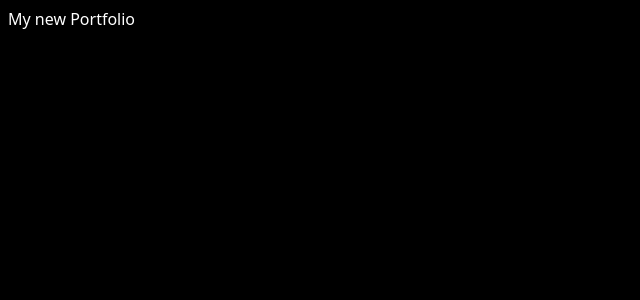
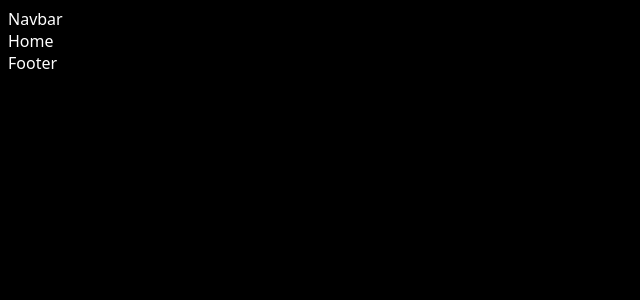
Before and after one commit to LouisWdev/myPortfolio, a React (Vite) app: page / in a window 1280 px wide. Shown: the top 300 px of the page, without its empty margins (0-640 px from the left). Built offline with nearby package versions, Linux system fonts and the light colour scheme.

Commit message:
File structuring

```diff
--- a/src/App.tsx
+++ b/src/App.tsx
@@ -1,8 +1,17 @@
+// Components
+import Navbar from "./components/Navbar"
+import Footer from "./components/Footer"
+
+// Pages
+import Home from "./pages/Home"
+
 function App() {
 
   return (
     <>
-     My new Portfolio
+     <Navbar />
+       <Home />
+      <Footer />
     </>
   )
 }
--- /dev/null
+++ b/src/components/Footer.tsx
@@ -0,0 +1,9 @@
+import React from 'react'
+
+const Footer = () => {
+  return (
+    <div>Footer</div>
+  )
+}
+
+export default Footer
--- /dev/null
+++ b/src/components/Navbar.tsx
@@ -0,0 +1,9 @@
+import React from 'react'
+
+const Navbar = () => {
+  return (
+    <div>Navbar</div>
+  )
+}
+
+export default Navbar
--- /dev/null
+++ b/src/pages/Home.tsx
@@ -0,0 +1,9 @@
+import React from 'react'
+
+const Home = () => {
+  return (
+    <div>Home</div>
+  )
+}
+
+export default Home
```
